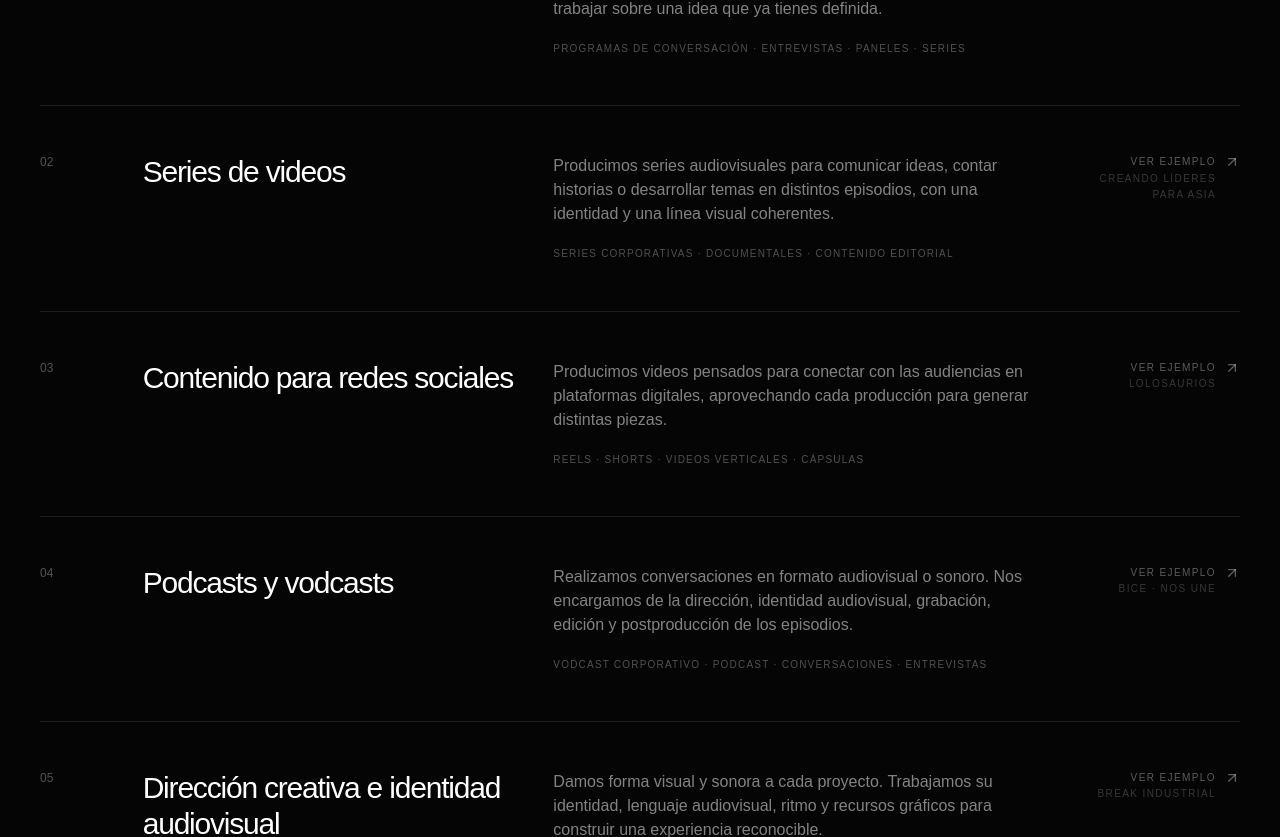
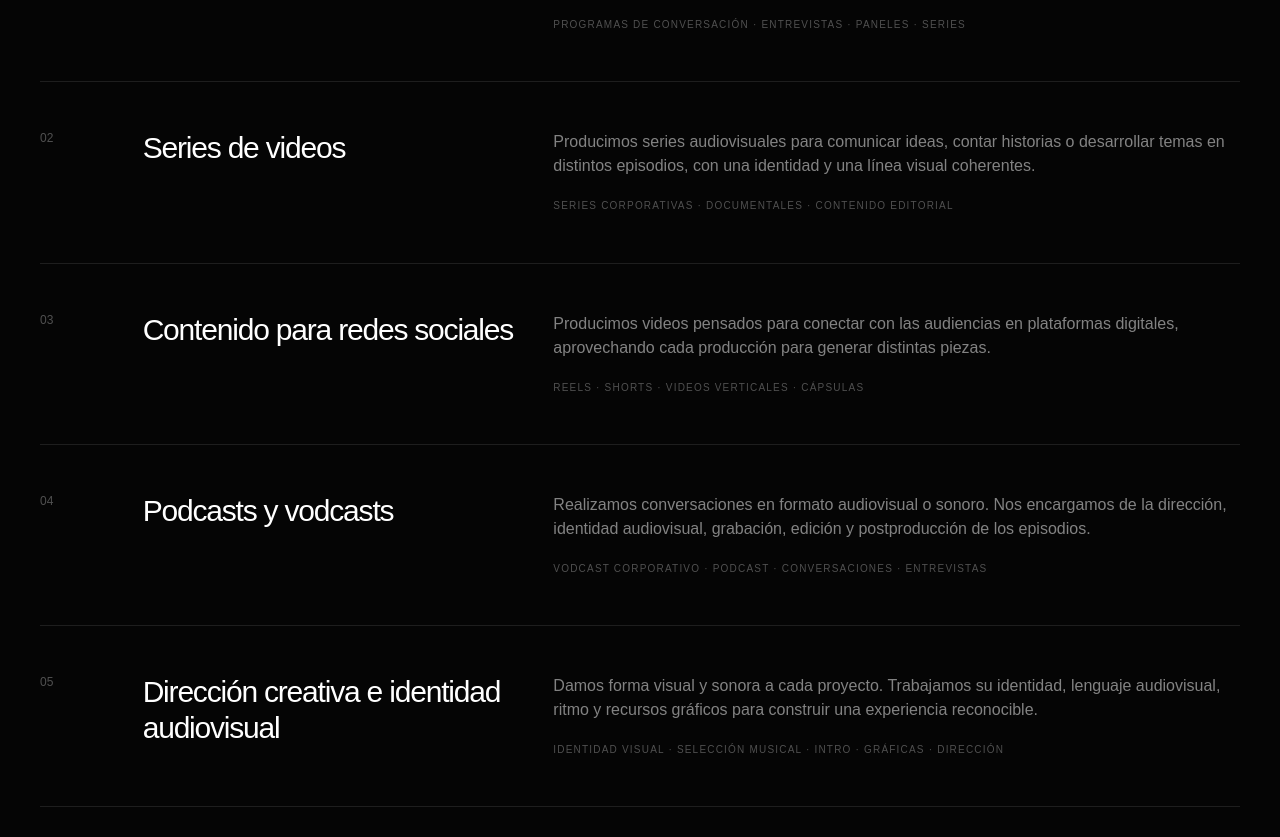
Before and after one commit to TronxGroup/Dekaelo-Media, a Next.js app: page /servicios in a window 1280 px wide. Shown: the part 5590-6427 px from the top of the page. Built offline with nearby package versions, Linux system fonts and the light colour scheme.

Commit message:
Update page.tsx

```diff
--- a/app/servicios/page.tsx
+++ b/app/servicios/page.tsx
@@ -25,7 +25,6 @@ const servicios = [
     descripcion:
       "Creamos y producimos programas audiovisuales. Podemos ayudarte a desarrollar el concepto y el formato desde cero o trabajar sobre una idea que ya tienes definida.",
     ejemplos: "Programas de conversación · Entrevistas · Paneles · Series",
-    proyecto: { slug: "lolosaurios", nombre: "Lolosaurios" },
   },
   {
     numero: "02",
@@ -33,10 +32,6 @@ const servicios = [
     descripcion:
       "Producimos series audiovisuales para comunicar ideas, contar historias o desarrollar temas en distintos episodios, con una identidad y una línea visual coherentes.",
     ejemplos: "Series corporativas · Documentales · Contenido editorial",
-    proyecto: {
-      slug: "creando-lideres-para-asia",
-      nombre: "Creando Líderes para Asia",
-    },
   },
   {
     numero: "03",
@@ -44,7 +39,6 @@ const servicios = [
     descripcion:
       "Producimos videos pensados para conectar con las audiencias en plataformas digitales, aprovechando cada producción para generar distintas piezas.",
     ejemplos: "Reels · Shorts · Videos verticales · Cápsulas",
-    proyecto: { slug: "lolosaurios", nombre: "Lolosaurios" },
   },
   {
     numero: "04",
@@ -52,7 +46,6 @@ const servicios = [
     descripcion:
       "Realizamos conversaciones en formato audiovisual o sonoro. Nos encargamos de la dirección, identidad audiovisual, grabación, edición y postproducción de los episodios.",
     ejemplos: "Vodcast corporativo · Podcast · Conversaciones · Entrevistas",
-    proyecto: { slug: "bice", nombre: "BICE · Nos Une" },
   },
   {
     numero: "05",
@@ -61,7 +54,6 @@ const servicios = [
       "Damos forma visual y sonora a cada proyecto. Trabajamos su identidad, lenguaje audiovisual, ritmo y recursos gráficos para construir una experiencia reconocible.",
     ejemplos:
       "Identidad visual · Selección musical · Intro · Gráficas · Dirección",
-    proyecto: { slug: "break-industrial", nombre: "Break Industrial" },
   },
   {
     numero: "06",
@@ -69,7 +61,6 @@ const servicios = [
     descripcion:
       "Nos hacemos cargo de la realización audiovisual y de todo el trabajo posterior para entregar piezas terminadas y listas para publicar.",
     ejemplos: "Planificación · Grabación · Dirección · Edición · Sonido · Color",
-    proyecto: { slug: "futbol-y-parrilla", nombre: "Fútbol y Parrilla" },
   },
 ];
 
@@ -602,7 +593,7 @@ export default function ServiciosPage() {
                   </h3>
                 </div>
 
-                <div className="md:col-span-5">
+                <div className="md:col-span-7">
 
                   <p className="text-sm leading-relaxed text-white/50 md:text-base">
                     {servicio.descripcion}
@@ -612,22 +603,6 @@ export default function ServiciosPage() {
                     {servicio.ejemplos}
                   </p>
 
-                </div>
-
-                <div className="md:col-span-2 md:flex md:justify-end">
-                  <Link
-                    href={`/proyectos/${servicio.proyecto.slug}`}
-                    className="group inline-flex items-start gap-2 text-[10px] uppercase leading-relaxed tracking-[0.14em] text-white/35 transition hover:text-white md:text-right"
-                  >
-                    <span>
-                      Ver ejemplo
-                      <br />
-                      <span className="text-white/20 group-hover:text-white/60">
-                        {servicio.proyecto.nombre}
-                      </span>
-                    </span>
-                    <ArrowUpRight className="h-4 w-4 shrink-0 transition-transform group-hover:translate-x-1 group-hover:-translate-y-1" />
-                  </Link>
                 </div>
 
               </div>
```
